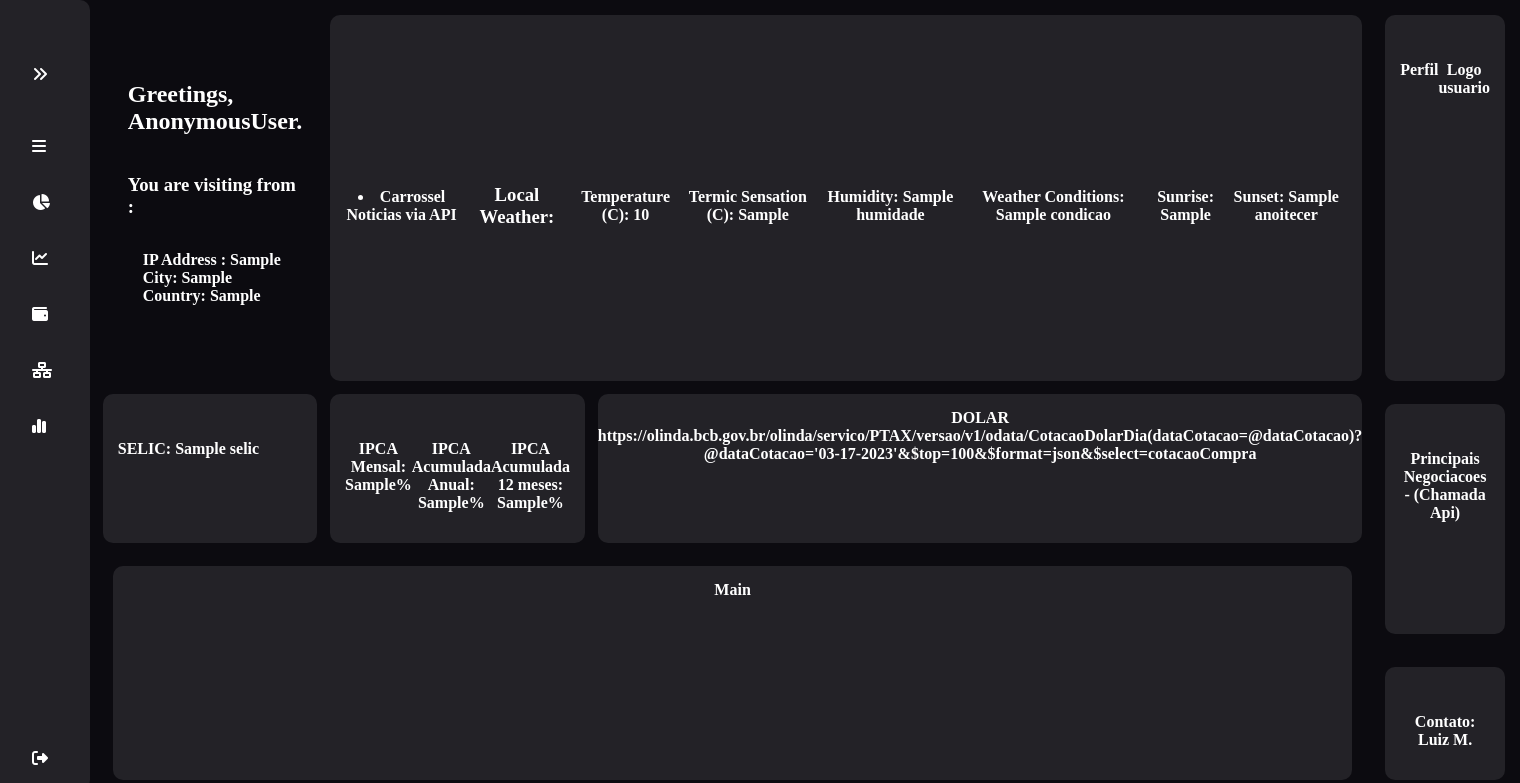
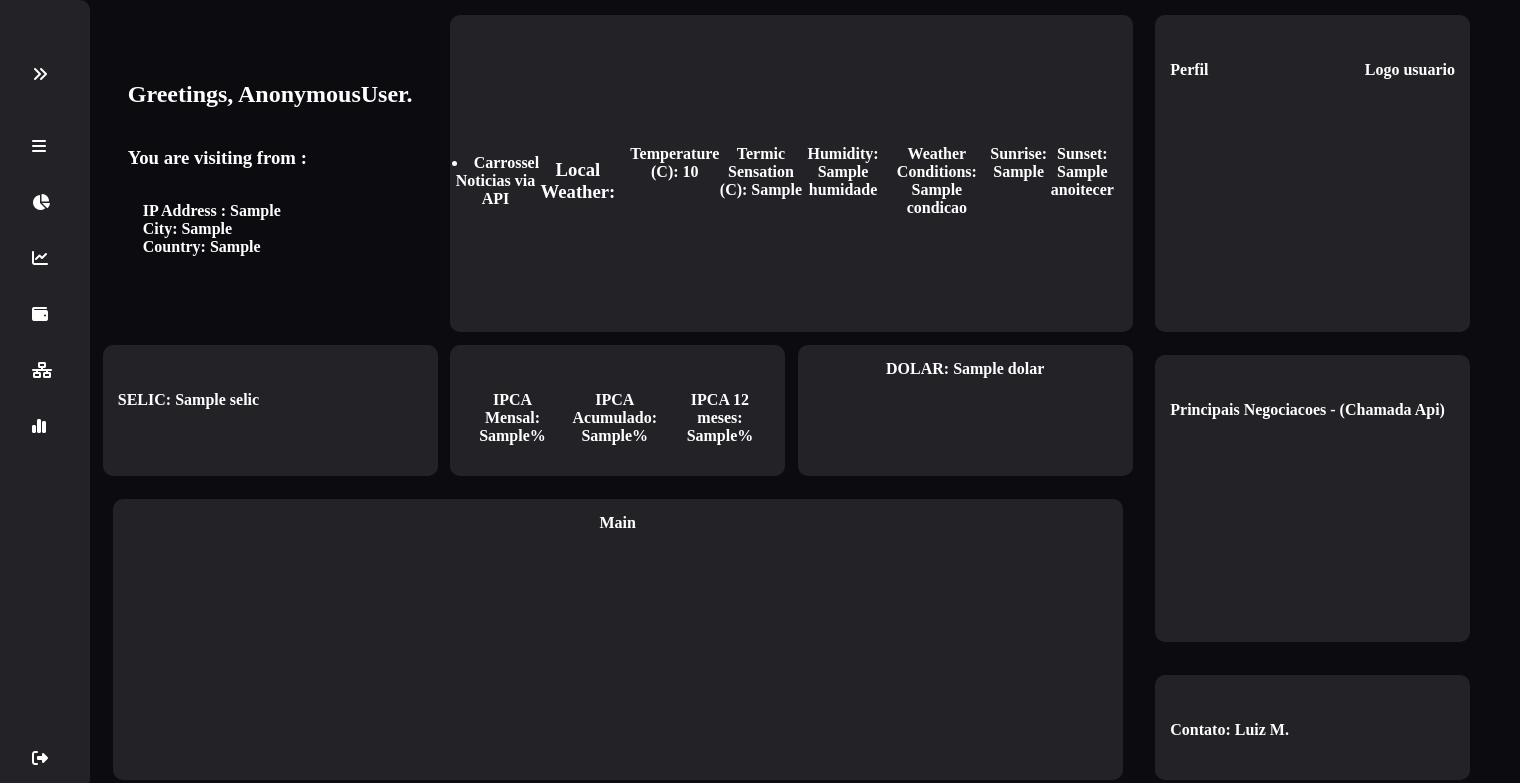
Before and after one commit to LuizMosciaro/simpledash, a Django app: template home/templates/home/index.html in a window 1520 px wide. Shown: the top 783 px of the page. Run offline with Django 4.2, Linux system fonts and the light colour scheme; the template is opened without the code that fills it: most values are stand-ins (such as "Sample title", 1, 10 or a date in 2020); some libraries are stand-ins or nearby versions.

Commit message:
SD-13 Add get_dolar

```diff
--- a/home/templates/home/index.html
+++ b/home/templates/home/index.html
@@ -97,13 +97,12 @@
     <div id='content6'>
         <ul>
             <li>IPCA Mensal: {{ montly_inflation }}%</li>
-            <li>IPCA Acumulada Anual: {{ ytd_inflation }}%</li>
-            <li>IPCA Acumulada 12 meses: {{ past_12m_inflation }}%</li>
+            <li>IPCA Acumulado: {{ ytd_inflation }}%</li>
+            <li>IPCA 12 meses: {{ past_12m_inflation }}%</li>
         </ul>
     </div>
     <div id='content7'>
-        DOLAR
-        https://olinda.bcb.gov.br/olinda/servico/PTAX/versao/v1/odata/CotacaoDolarDia(dataCotacao=@dataCotacao)?@dataCotacao='03-17-2023'&$top=100&$format=json&$select=cotacaoCompra
+        DOLAR: {{ dolar }}
     </div>
     <div id='content8'>
         <ul>
--- a/home/views.py
+++ b/home/views.py
@@ -1,6 +1,6 @@
 from django.shortcuts import render
 from django.contrib.gis.geoip2 import GeoIP2
-from .utils import get_weather,get_selic,get_ipca
+from .utils import get_weather,get_selic,get_ipca,get_dolar
 
 def home(request):
     x_forwarded_for = request.META.get('HTTP_X_FORWARDED_FOR')
@@ -23,5 +23,6 @@ def home(request):
     context.update(get_weather(location_city))
     context.update(get_selic())
     context.update(get_ipca())
+    context.update(get_dolar())
 
     return render(request,'home/index.html',context)
```
Also changed, not shown: home/utils.py (+9 -1 lines).
